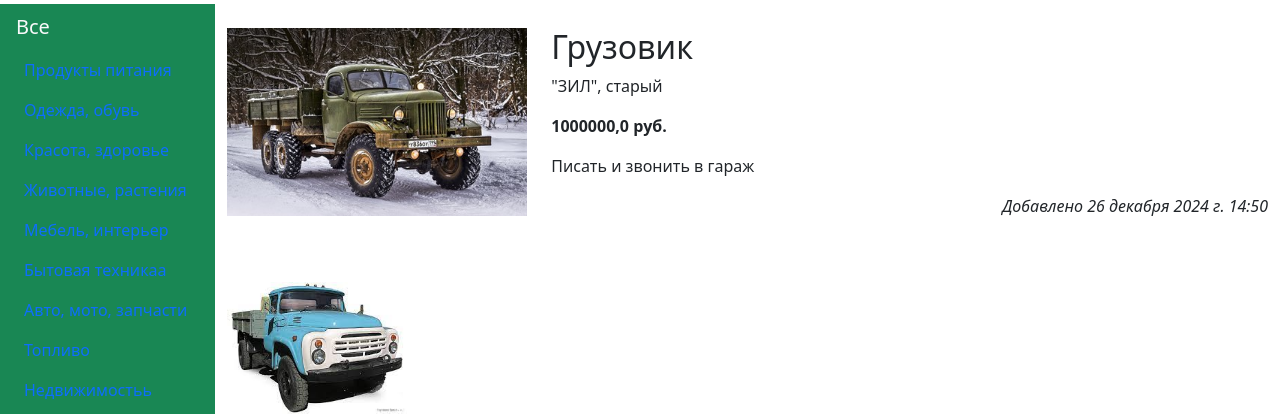
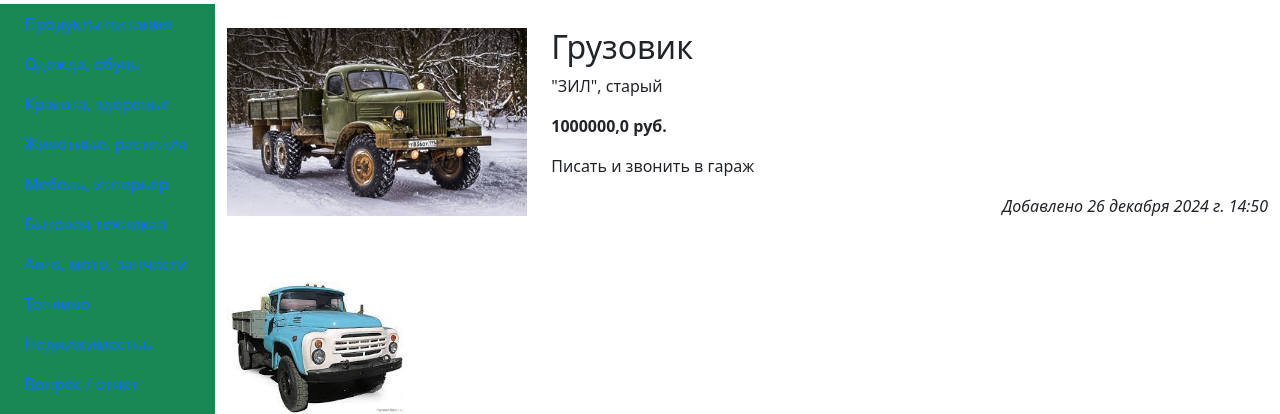
Before and after one commit to inteldyne/bboard, a Django app: page /20/8/ in a window 1280 px wide. Shown: the part 56-470 px from the top of the page. Run offline with Django 5.2, Linux system fonts and the light colour scheme; data comes from the database, SQL or seed files in the repository; some libraries are stand-ins or nearby versions.

Commit message:
Removed the superrubric output from the layout

```diff
--- a/main/templates/layouts/basic.html
+++ b/main/templates/layouts/basic.html
@@ -55,11 +55,7 @@
 <div class="row" id="content">
     <nav class="col-md-auto nav flex-column bg-success">
         {% for rubric in rubrics %}
-            {% ifchanged rubric.super_rubric.pk %}
-                <span class="nav-link text-light fs-5">{{ rubric.super_rubric.name }}</span>
-            {% endifchanged %}
-            <a class="nav-link ps-4" href="{% url 'main:rubric_bbs' pk=rubric.pk %}">
-                {{ rubric.name }}</a>
+            <a class="nav-link ps-4" href="{% url 'main:rubric_bbs' pk=rubric.pk %}">{{ rubric.name }}</a>
         {% endfor %}
         <a class="nav-link fs-5" href="{% url 'main:other' page='about' %}">О сайте</a>
     </nav>
```
